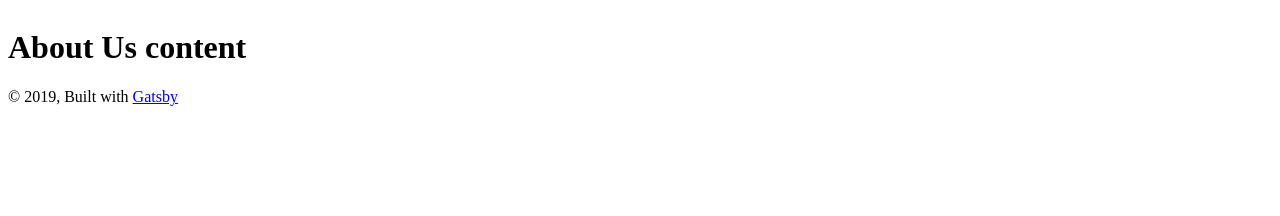
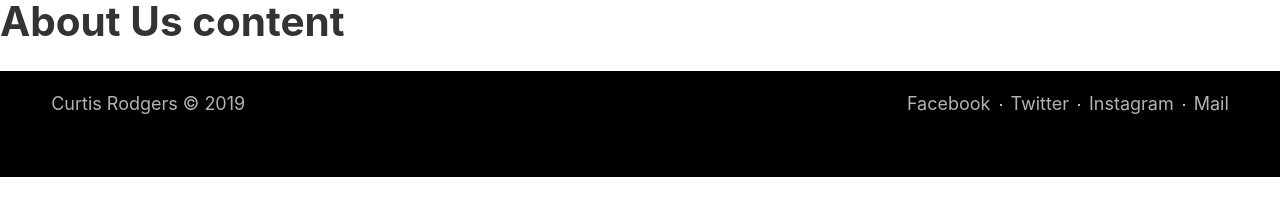
Before and after one commit to C-Rodg/PAWSsion-Project, a Gatsby site: page /about in a window 1280 px wide. Built offline with nearby package versions, Linux system fonts and the light colour scheme; Gatsby itself is replaced by a stand-in of ours.

Commit message:
Styled the footer section

```diff
--- a/gatsby-config.js
+++ b/gatsby-config.js
@@ -3,6 +3,7 @@
     title: `PAWSsion Project`,
     description: `PAWSsion Project - Bacolod-based non-profit group rescuing dogs from the pound and supporting stray and maltreated dogs.`,
     author: `@C-Rodg`,
+    keywords: [`non-profit`, `dogs`, `shelter`],
   },
   plugins: [
     `gatsby-plugin-react-helmet`,
--- a/src/components/footer.js
+++ b/src/components/footer.js
@@ -1,12 +1,78 @@
+// Libraries
 import React from 'react'
+import styled from 'styled-components'
+
+const StyledFooter = styled.footer`
+  background: #000;
+  color: rgba(255, 255, 255, 0.7);
+  padding: 20px 4vw 60px 4vw;
+  display: flex;
+  justify-content: space-between;
+  align-items: center;
+
+  a:hover {
+    color: rgba(255, 255, 255, 1);
+  }
+`
+
+const StyledNavLinks = styled.div`
+  a {
+    margin-left: 20px;
+    position: relative;
+  }
+  a:before {
+    content: '';
+    position: absolute;
+    top: 11px;
+    left: -11px;
+    display: block;
+    width: 2px;
+    height: 2px;
+    background: #fff;
+    border-radius: 100%;
+  }
+
+  a:first-of-type:before {
+    display: none;
+  }
+`
 
 const Footer = () => {
   return (
-    <footer>
-      © {new Date().getFullYear()}, Built with
-      {` `}
-      <a href="https://www.gatsbyjs.org">Gatsby</a>
-    </footer>
+    <StyledFooter>
+      <div>
+        <a
+          href="https://curtisrodgers.com"
+          target="_blank"
+          rel="noopener noreferrer"
+        >
+          Curtis Rodgers
+        </a>{' '}
+        © {new Date().getFullYear()}
+      </div>
+      <StyledNavLinks>
+        <a
+          href="https://facebook.com"
+          target="_blank"
+          rel="noopener noreferrer"
+        >
+          Facebook
+        </a>
+        <a href="https://twitter.com" target="_blank" rel="noopener noreferrer">
+          Twitter
+        </a>
+        <a
+          href="https://instagram.com"
+          target="_blank"
+          rel="noopener noreferrer"
+        >
+          Instagram
+        </a>
+        <a href="https://google.com" target="_blank" rel="noopener noreferrer">
+          Mail
+        </a>
+      </StyledNavLinks>
+    </StyledFooter>
   )
 }
 
--- a/src/components/layout.js
+++ b/src/components/layout.js
@@ -3,8 +3,10 @@
 import PropTypes from 'prop-types'
 
 // Components
-import Header from './header'
 import Footer from './footer'
+
+// Styles
+import '../styles/layout.css'
 
 const Layout = ({ children }) => {
   return (
--- a/src/components/seo.js
+++ b/src/components/seo.js
@@ -1,3 +1,4 @@
+// Libraries
 import React from 'react'
 import PropTypes from 'prop-types'
 import Helmet from 'react-helmet'
@@ -10,6 +11,7 @@
       render={data => {
         const metaDescription =
           description || data.site.siteMetadata.description
+        const htmlKeywords = keywords || data.site.siteMetadata.keywords
         return (
           <Helmet
             htmlAttributes={{
@@ -52,10 +54,10 @@
               },
             ]
               .concat(
-                keywords.length > 0
+                htmlKeywords.length > 0
                   ? {
                       name: `keywords`,
-                      content: keywords.join(`, `),
+                      content: htmlKeywords.join(`, `),
                     }
                   : []
               )
--- a/src/pages/about.js
+++ b/src/pages/about.js
@@ -1,12 +1,16 @@
+// Libraries
 import React from 'react'
 
+// Components
 import Layout from '../components/layout'
 import SEO from '../components/seo'
-import Wrapper from '../components/wrapper'
+
+// Styles
+import Wrapper from '../styles/wrapper'
 
 const About = () => (
   <Wrapper>
-    <Layout headerOpen={false}>
+    <Layout>
       <SEO title="About Us" />
       <h1>About Us content</h1>
     </Layout>
--- a/src/components/layout.css
+++ b/src/styles/layout.css
@@ -1,5 +1,6 @@
 html {
-  font-family: sans-serif;
+  font-family: --apple-system, BlinkMacSystemFont, Segoe UI, Roboto, Oxygen,
+    Ubuntu, Cantarell, Fira Sans, Droid Sans, Helvetica Neue, sans-serif;
   -ms-text-size-adjust: 100%;
   -webkit-text-size-adjust: 100%;
 }
@@ -39,11 +40,17 @@
 }
 a {
   background-color: transparent;
+  text-decoration: none;
   -webkit-text-decoration-skip: objects;
 }
 a:active,
+a:visited,
 a:hover {
   outline-width: 0;
+  color: inherit;
+}
+a:-webkit-any-link {
+  color: inherit;
 }
 abbr[title] {
   border-bottom: none;
@@ -174,6 +181,7 @@
 [type='search']::-webkit-search-decoration {
   -webkit-appearance: none;
 }
+
 ::-webkit-input-placeholder {
   color: inherit;
   opacity: 0.54;
@@ -183,7 +191,8 @@
   font: inherit;
 }
 html {
-  font: 112.5%/1.45em georgia, serif;
+  font: 112.5%/1.45em -apple-system, BlinkMacSystemFont, Segoe UI, Roboto,
+    Oxygen, Ubuntu, Cantarell, Fira Sans, Droid Sans, Helvetica Neue, sans-serif;
   box-sizing: border-box;
   overflow-y: scroll;
 }
@@ -198,7 +207,8 @@
 }
 body {
   color: hsla(0, 0%, 0%, 0.8);
-  font-family: georgia, serif;
+  font-family: -apple-system, BlinkMacSystemFont, Segoe UI, Roboto, Oxygen,
+    Ubuntu, Cantarell, Fira Sans, Droid Sans, Helvetica Neue, sans-serif;
   font-weight: normal;
   word-wrap: break-word;
   font-kerning: normal;
```
Also changed, not shown: src/pages/404.js (+6 -2 lines), src/pages/contact.js (+6 -2 lines), src/pages/gallery.js (+6 -2 lines), src/pages/index.js (+6 -3 lines), README.md, src/styles/wrapper.js (renamed from src/components/wrapper.js).
